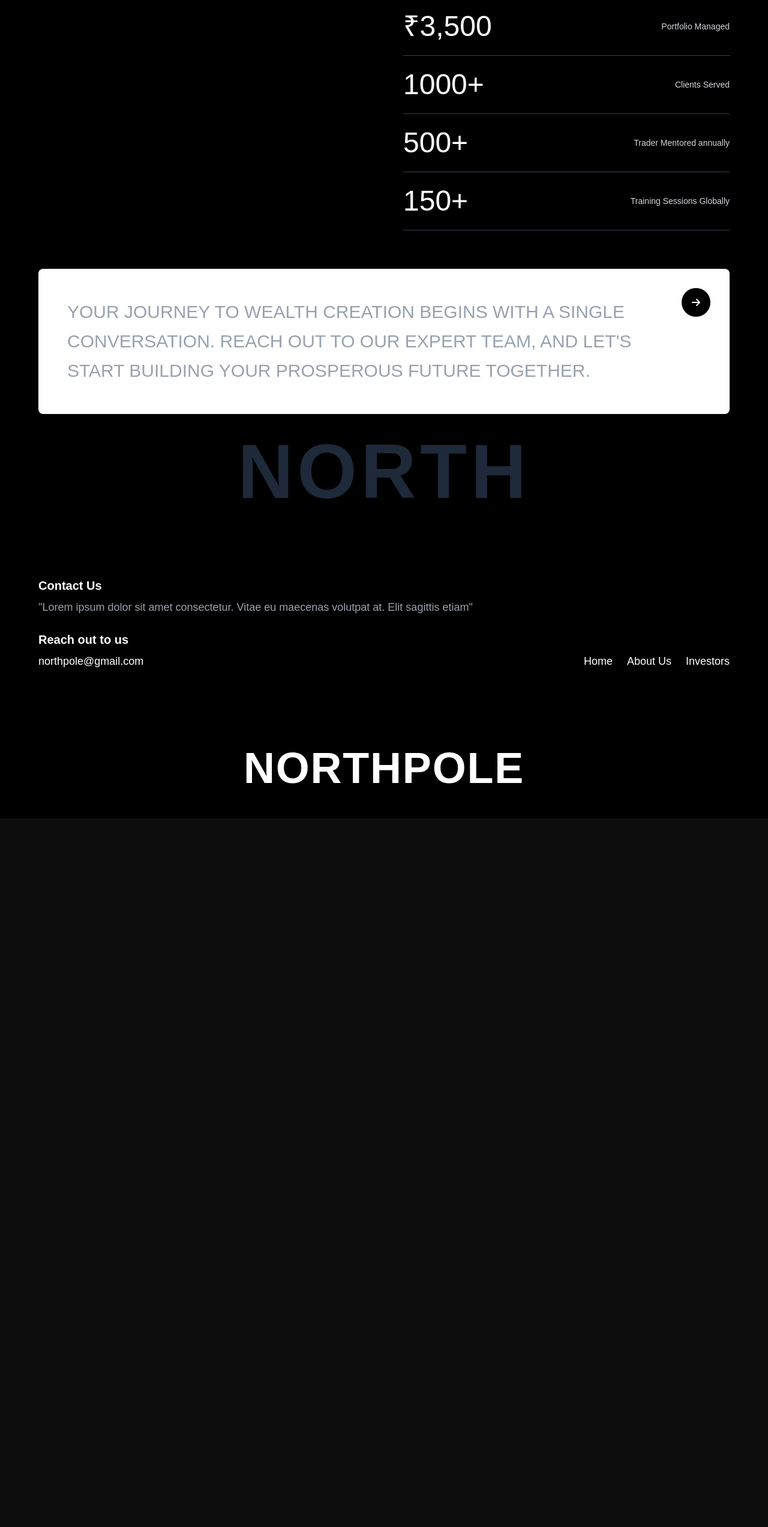
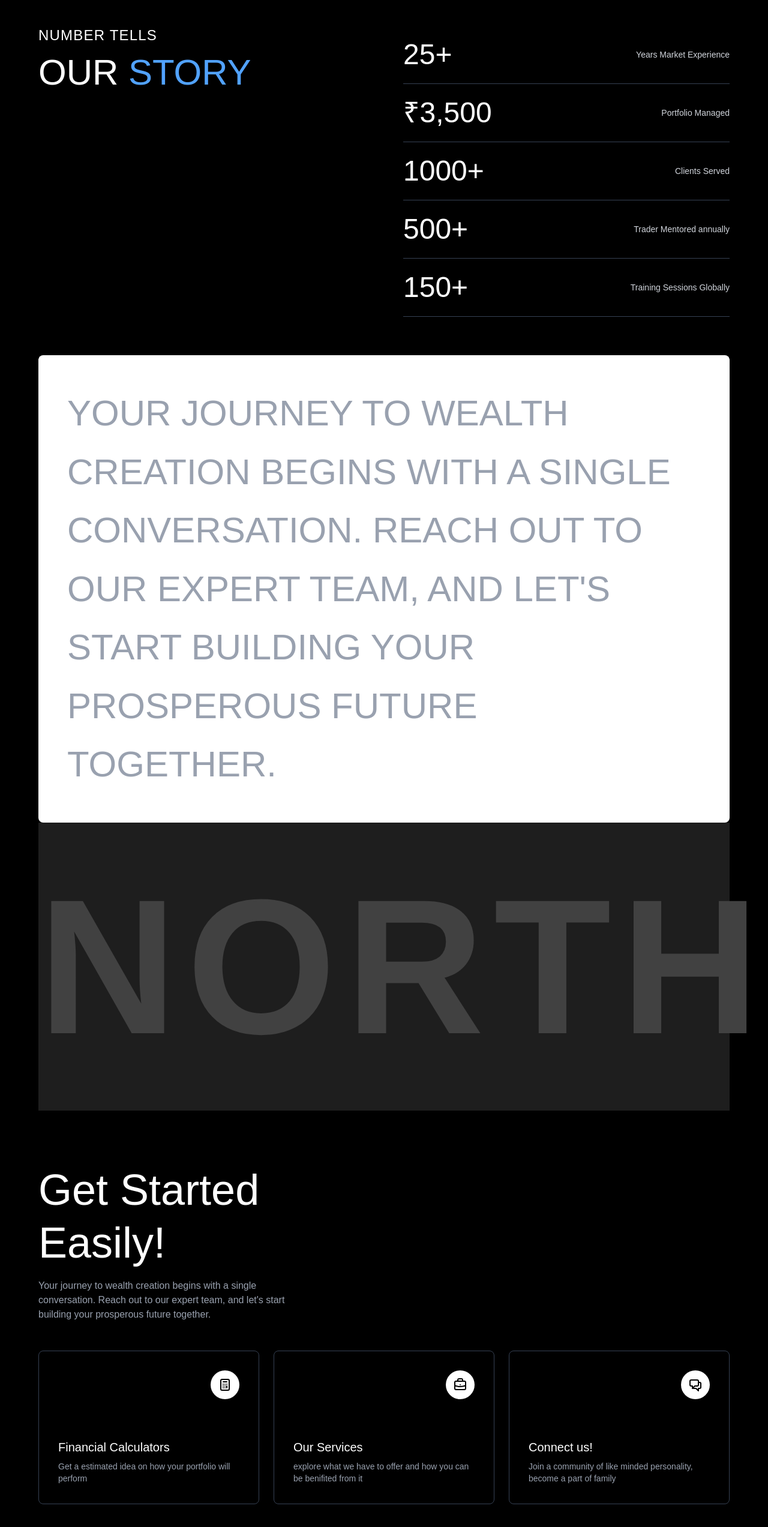
Before and after one commit to CodexKnight-ai/northpole, a Next.js app: page /about-us in a window 1280 px wide. Shown: the part 165-2710 px from the top of the page at 60% size. Before the commit the page ends 1529 px from the top, so only its background shows below. Built offline with nearby package versions, Linux system fonts and the light colour scheme.

Commit message:
Layout update

```diff
--- a/src/app/about-us/page.jsx
+++ b/src/app/about-us/page.jsx
@@ -1,4 +1,5 @@
 import React from 'react';
+import Link from 'next/link';
 
 const StatItem = ({ number, description }) => {
   return (
@@ -21,7 +22,7 @@ const App = (props) => {
   const stats = props.stats || defaultStats;
 
   return (
-    <div className="min-h-screen bg-black text-white p-8 md:p-16">
+    <div className="min-h-screen bg-black text-white p-8  md:p-16 md:pt-52">
       <div className="max-w-7xl mx-auto">
         <div className="grid grid-cols-1 md:grid-cols-2 gap-16 mb-16">
           {/* Left Section */}
@@ -47,35 +48,164 @@ const App = (props) => {
         </div>
 
         {/* Bottom Card */}
-        <div className="relative bg-white rounded-lg p-12 mb-8">
-          <div className="absolute top-8 right-8 w-12 h-12 bg-black rounded-full flex items-center justify-center">
-            <svg
-              className="w-6 h-6 text-white"
-              fill="none"
-              stroke="currentColor"
-              viewBox="0 0 24 24"
-            >
-              <path
-                strokeLinecap="round"
-                strokeLinejoin="round"
-                strokeWidth={2}
-                d="M13 7l5 5m0 0l-5 5m5-5H6"
-              />
-            </svg>
-          </div>
-          <p className="text-gray-400 text-2xl md:text-3xl font-light leading-relaxed pr-16">
+        <div className="relative rounded-lg mb-8">
+
+          <p className="text-gray-400 bg-white  rounded-lg  p-12 font-extralight text-2xl md:text-6xl md:font-light leading-relaxed pr-16">
             YOUR JOURNEY TO WEALTH CREATION BEGINS WITH A SINGLE CONVERSATION.
             REACH OUT TO OUR EXPERT TEAM, AND LET'S START BUILDING YOUR
             PROSPEROUS FUTURE TOGETHER.
           </p>
+           {/* Large Text */}
+          <div className="text-center bg-[#1E1E1E]">
+            <h2 className="text-[20rem] font-bold text-[#414141] tracking-wider">
+              NORTH
+            </h2>
+          </div>
         </div>
 
-        {/* Large Text */}
-        <div className="text-center">
-          <h2 className="text-9xl font-bold text-gray-800 tracking-wider">
-            NORTH
+        {/* Get Started Section */}
+        <div className="mt-24 mb-16">
+          <div className="mb-12">
+            <h2 className="text-5xl md:text-7xl font-light text-white mb-4">
+              Get Started
+            </h2>
+            <h2 className="text-5xl md:text-7xl font-light text-white">
+              Easily!
+            </h2>
+            <p className="text-gray-400 text-sm md:text-base mt-6 max-w-md">
+              Your journey to wealth creation begins with a single conversation. Reach out to our expert team, and let's start building your prosperous future together.
+            </p>
+          </div>
+
+          {/* Cards Grid */}
+          <div className="grid grid-cols-1 md:grid-cols-3 gap-6">
+            {/* Financial Calculators Card */}
+            <Link href="/calculators">
+              <div className="group relative border border-gray-700 rounded-lg p-8 h-64 transition-all duration-300 hover:bg-white hover:border-white cursor-pointer overflow-hidden">
+                {/* Icon */}
+                <div className="absolute top-8 right-8 w-12 h-12 bg-white group-hover:bg-black rounded-full flex items-center justify-center transition-colors duration-300 shadow-lg">
+                  <svg className="w-6 h-6 text-black group-hover:text-white transition-colors duration-300" fill="none" stroke="currentColor" viewBox="0 0 24 24">
+                    <path strokeLinecap="round" strokeLinejoin="round" strokeWidth={2} d="M9 7h6m0 10v-3m-3 3h.01M9 17h.01M9 14h.01M12 14h.01M15 11h.01M12 11h.01M9 11h.01M7 21h10a2 2 0 002-2V5a2 2 0 00-2-2H7a2 2 0 00-2 2v14a2 2 0 002 2z" />
+                  </svg>
+                </div>
+
+                <div className="absolute bottom-8 left-8 right-8">
+                  <h3 className="text-xl font-normal text-white group-hover:text-black transition-colors duration-300 mb-2">
+                    Financial Calculators
+                  </h3>
+                  <p className="text-sm text-gray-400 group-hover:text-gray-600 transition-colors duration-300">
+                    Get a estimated idea on how your portfolio will perform
+                  </p>
+                </div>
+              </div>
+            </Link>
+
+            {/* Our Services Card */}
+            <Link href="/services">
+              <div className="group relative border border-gray-700 rounded-lg p-8 h-64 transition-all duration-300 hover:bg-white hover:border-white cursor-pointer overflow-hidden">
+                {/* Icon */}
+                <div className="absolute top-8 right-8 w-12 h-12 bg-white group-hover:bg-black rounded-full flex items-center justify-center transition-colors duration-300 shadow-lg">
+                  <svg className="w-6 h-6 text-black group-hover:text-white transition-colors duration-300" fill="none" stroke="currentColor" viewBox="0 0 24 24">
+                    <path strokeLinecap="round" strokeLinejoin="round" strokeWidth={2} d="M21 13.255A23.931 23.931 0 0112 15c-3.183 0-6.22-.62-9-1.745M16 6V4a2 2 0 00-2-2h-4a2 2 0 00-2 2v2m4 6h.01M5 20h14a2 2 0 002-2V8a2 2 0 00-2-2H5a2 2 0 00-2 2v10a2 2 0 002 2z" />
+                  </svg>
+                </div>
+
+                <div className="absolute bottom-8 left-8 right-8">
+                  <h3 className="text-xl font-normal text-white group-hover:text-black transition-colors duration-300 mb-2">
+                    Our Services
+                  </h3>
+                  <p className="text-sm text-gray-400 group-hover:text-gray-600 transition-colors duration-300">
+                    explore what we have to offer and how you can be benifited from it
+                  </p>
+                </div>
+              </div>
+            </Link>
+
+            {/* Connect us Card */}
+            <Link href="/contact">
+              <div className="group relative border border-gray-700 rounded-lg p-8 h-64 transition-all duration-300 hover:bg-white hover:border-white cursor-pointer overflow-hidden">
+                {/* Icon */}
+                <div className="absolute top-8 right-8 w-12 h-12 bg-white group-hover:bg-black rounded-full flex items-center justify-center transition-colors duration-300 shadow-lg">
+                  <svg className="w-6 h-6 text-black group-hover:text-white transition-colors duration-300" fill="none" stroke="currentColor" viewBox="0 0 24 24">
+                    <path strokeLinecap="round" strokeLinejoin="round" strokeWidth={2} d="M17 8h2a2 2 0 012 2v6a2 2 0 01-2 2h-2v4l-4-4H9a1.994 1.994 0 01-1.414-.586m0 0L11 14h4a2 2 0 002-2V6a2 2 0 00-2-2H5a2 2 0 00-2 2v6a2 2 0 002 2h2v4l.586-.586z" />
+                  </svg>
+                </div>
+
+                <div className="absolute bottom-8 left-8 right-8">
+                  <h3 className="text-xl font-normal text-white group-hover:text-black transition-colors duration-300 mb-2">
+                    Connect us!
+                  </h3>
+                  <p className="text-sm text-gray-400 group-hover:text-gray-600 transition-colors duration-300">
+                    Join a community of like minded personality, become a part of family
+                  </p>
+                </div>
+              </div>
+            </Link>
+          </div>
+        </div>
+
+        {/* Contact/CTA Section */}
+        <div className="mt-32 mb-16 max-w-4xl">
+          <p className="text-gray-400 text-sm mb-6">Hi, We're Northpole Wealth! 👋</p>
+
+          <h2 className="text-3xl md:text-3xl lg:text-3xl font-light text-gray-300 leading-tight mb-8">
+            A <span className="text-white">NISM-certified</span> wealth management firm{' '}
+            <span className="text-gray-300">with a passion for helping you achieve</span>{' '}
+            <span className="text-white font-normal">financial freedom through disciplined, goal-based strategies.</span>
           </h2>
+
+          <div className="flex flex-wrap gap-4">
+            {/* Brochure/Info Button */}
+            <a
+              href="/brochure.pdf"
+              download
+              className="inline-flex items-center gap-2 px-6 py-3 border border-gray-600 rounded-full text-white hover:bg-white hover:text-black transition-all duration-300 group"
+            >
+              <svg className="w-5 h-5" fill="none" stroke="currentColor" viewBox="0 0 24 24">
+                <path strokeLinecap="round" strokeLinejoin="round" strokeWidth={2} d="M9 12h6m-6 4h6m2 5H7a2 2 0 01-2-2V5a2 2 0 012-2h5.586a1 1 0 01.707.293l5.414 5.414a1 1 0 01.293.707V19a2 2 0 01-2 2z" />
+              </svg>
+              <span>Company Brochure</span>
+            </a>
+
+            {/* LinkedIn */}
+            <a
+              href="https://www.linkedin.com/company/northpole-wealth"
+              target="_blank"
+              rel="noopener noreferrer"
+              className="inline-flex items-center justify-center w-12 h-12 bg-white rounded-full text-black hover:bg-gray-200 transition-colors duration-300"
+              aria-label="LinkedIn"
+            >
+              <svg className="w-5 h-5" fill="currentColor" viewBox="0 0 24 24">
+                <path d="M19 0h-14c-2.761 0-5 2.239-5 5v14c0 2.761 2.239 5 5 5h14c2.762 0 5-2.239 5-5v-14c0-2.761-2.238-5-5-5zm-11 19h-3v-11h3v11zm-1.5-12.268c-.966 0-1.75-.79-1.75-1.764s.784-1.764 1.75-1.764 1.75.79 1.75 1.764-.783 1.764-1.75 1.764zm13.5 12.268h-3v-5.604c0-3.368-4-3.113-4 0v5.604h-3v-11h3v1.765c1.396-2.586 7-2.777 7 2.476v6.759z"/>
+              </svg>
+            </a>
+
+            {/* Email */}
+            <a
+              href="mailto:contact@northpolewealth.com"
+              className="inline-flex items-center justify-center w-12 h-12 bg-white rounded-full text-black hover:bg-gray-200 transition-colors duration-300"
+              aria-label="Email"
+            >
+              <svg className="w-5 h-5" fill="none" stroke="currentColor" viewBox="0 0 24 24">
+                <path strokeLinecap="round" strokeLinejoin="round" strokeWidth={2} d="M3 8l7.89 5.26a2 2 0 002.22 0L21 8M5 19h14a2 2 0 002-2V7a2 2 0 00-2-2H5a2 2 0 00-2 2v10a2 2 0 002 2z" />
+              </svg>
+            </a>
+
+            {/* WhatsApp */}
+            <a
+              href="https://wa.me/919876543210"
+              target="_blank"
+              rel="noopener noreferrer"
+              className="inline-flex items-center justify-center w-12 h-12 bg-white rounded-full text-black hover:bg-gray-200 transition-colors duration-300"
+              aria-label="WhatsApp"
+            >
+              <svg className="w-5 h-5" fill="currentColor" viewBox="0 0 24 24">
+                <path d="M17.472 14.382c-.297-.149-1.758-.867-2.03-.967-.273-.099-.471-.148-.67.15-.197.297-.767.966-.94 1.164-.173.199-.347.223-.644.075-.297-.15-1.255-.463-2.39-1.475-.883-.788-1.48-1.761-1.653-2.059-.173-.297-.018-.458.13-.606.134-.133.298-.347.446-.52.149-.174.198-.298.298-.497.099-.198.05-.371-.025-.52-.075-.149-.669-1.612-.916-2.207-.242-.579-.487-.5-.669-.51-.173-.008-.371-.01-.57-.01-.198 0-.52.074-.792.372-.272.297-1.04 1.016-1.04 2.479 0 1.462 1.065 2.875 1.213 3.074.149.198 2.096 3.2 5.077 4.487.709.306 1.262.489 1.694.625.712.227 1.36.195 1.871.118.571-.085 1.758-.719 2.006-1.413.248-.694.248-1.289.173-1.413-.074-.124-.272-.198-.57-.347m-5.421 7.403h-.004a9.87 9.87 0 01-5.031-1.378l-.361-.214-3.741.982.998-3.648-.235-.374a9.86 9.86 0 01-1.51-5.26c.001-5.45 4.436-9.884 9.888-9.884 2.64 0 5.122 1.03 6.988 2.898a9.825 9.825 0 012.893 6.994c-.003 5.45-4.437 9.884-9.885 9.884m8.413-18.297A11.815 11.815 0 0012.05 0C5.495 0 .16 5.335.157 11.892c0 2.096.547 4.142 1.588 5.945L.057 24l6.305-1.654a11.882 11.882 0 005.683 1.448h.005c6.554 0 11.89-5.335 11.893-11.893a11.821 11.821 0 00-3.48-8.413Z"/>
+              </svg>
+            </a>
+          </div>
         </div>
+
       </div>
     </div>
   );
```
Also changed, not shown: src/app/services/ServicesContent.jsx (+4 -4 lines).
